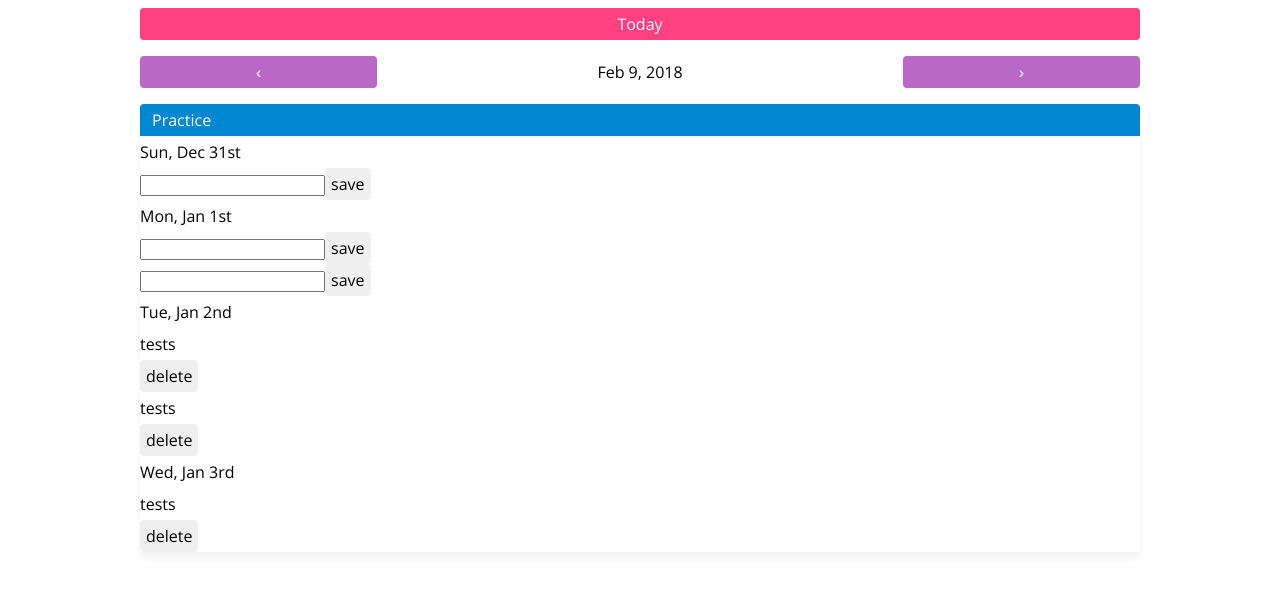
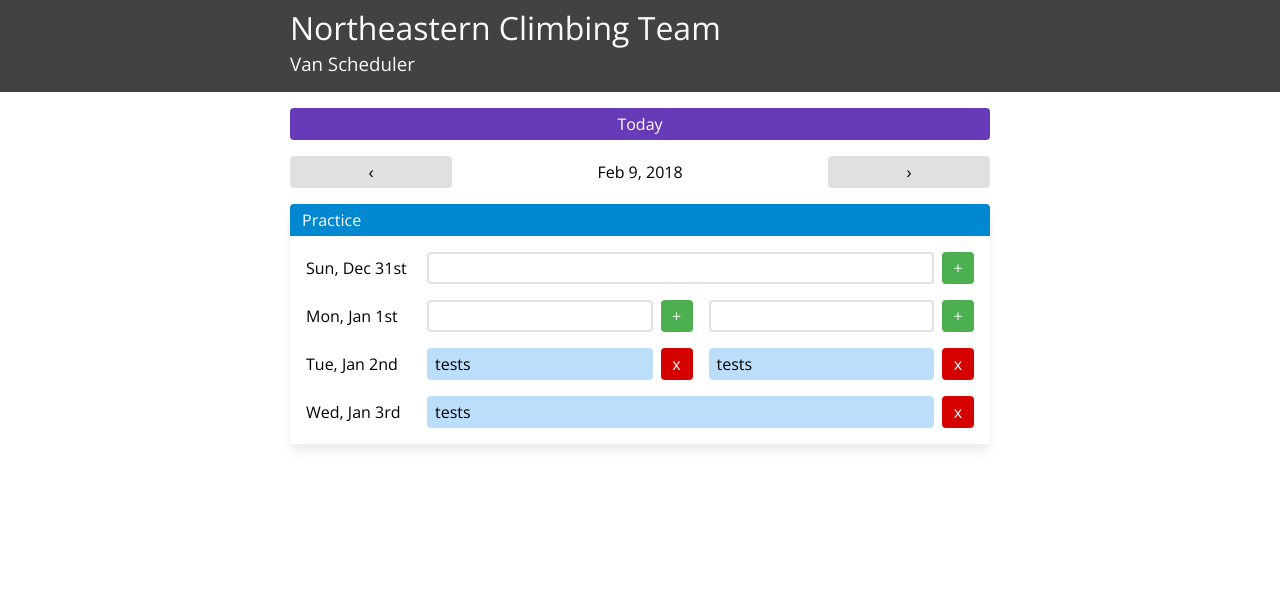
Before and after one commit to alexcrist/van-drivers-react-redux, a React app: page / in a window 1280 px wide. Shown: the top 590 px of the page. Built offline with nearby package versions, Linux system fonts and the light colour scheme.

Commit message:
Beautify, responsify

```diff
--- a/src/css/App.css
+++ b/src/css/App.css
@@ -1,4 +1,36 @@
 .App {
-  max-width: 1000px;
   margin: auto;
 }
+
+.App-header {
+  padding: 12px 0;
+  background-color: #424242;
+  margin-bottom: 16px;
+}
+
+.App-title {
+  color: #f9f9f9;
+  font-weight: 300;
+  margin-bottom: 4px;
+}
+
+.App-subtitle {
+  color: #f9f9f9;
+  font-weight: 400;
+}
+
+.App-title,
+.App-subtitle,
+.App-content {
+  max-width: 700px;
+  margin-left: auto;
+  margin-right: auto;
+}
+
+@media only screen and (max-width: 732px) {
+  .App-title,
+  .App-subtitle,
+  .App-content {
+    max-width: calc(100% - 32px);
+  }
+}
--- a/src/css/components/Datepicker/Datepicker.css
+++ b/src/css/components/Datepicker/Datepicker.css
@@ -7,8 +7,7 @@
 .Datepicker-right {
   flex-grow: 1;
   position: relative;
-  background-color: #BA68C8;
-  color: #FFF;
+  background-color: #E0E0E0;
 }
 
 .Datepicker-date {
--- a/src/css/components/Practice/Practice.css
+++ b/src/css/components/Practice/Practice.css
@@ -1,7 +1,7 @@
 .Practice {
   width: 100%;
   border-radius: 4px;
-  box-shadow: 0 10px 10px rgba(0,0,0,0.01), 0 6px 6px rgba(0,0,0,0.04);}
+  box-shadow: 0 10px 16px rgba(0, 0, 0, 0.04), 0 6px 6px rgba(0, 0, 0, 0.04);}
 
 .Practice-header {
   background-color: #0288D1;
@@ -9,3 +9,7 @@
   color: #FFF;
   padding: 0 12px;
 }
+
+.Practice-content {
+  padding: 16px;
+}
--- a/src/css/components/Practice/PracticeRow.css
+++ b/src/css/components/Practice/PracticeRow.css
@@ -0,0 +1,88 @@
+.PracticeRow {
+  display: flex;
+}
+
+.PracticeRow:not(:last-child) {
+  margin-bottom: 16px;
+}
+
+.PracticeRow-date {
+  width: 105px;
+  margin-right: 16px;
+  border-radius: 4px;
+}
+
+.PracticeRow-items {
+  display: flex;
+  flex-grow: 1;
+}
+
+.PracticeRow-item {
+  flex-grow: 1;
+  display: flex;
+}
+
+.PracticeRow-item:not(:first-child) {
+  margin-left: 8px;
+}
+
+.PracticeRow-item:not(:last-child) {
+  margin-right: 8px;
+}
+
+.PracticeRow-value {
+  padding: 0 8px;
+  background-color: #BBDEFB;
+  border-radius: 4px;
+  margin-right: 8px;
+  flex-grow: 1;
+}
+
+.PracticeRow-form {
+  display: flex;
+  flex-grow: 1;
+}
+
+.PracticeRow-input {
+  flex-grow: 1;
+  margin-right: 8px;
+}
+
+.PracticeRow-save {
+  width: 32px;
+  background-color: #4CAF50;
+  color: #FFF;
+}
+
+.PracticeRow-delete {
+  width: 32px;
+  background-color: #D50000;
+  color: #FFF;
+}
+
+@media only screen and (max-width: 600px) {
+  .PracticeRow {
+    flex-direction: column;
+  }
+
+  .PracticeRow:not(:last-child) {
+    padding-bottom: 8px;
+    margin-bottom: 16px;
+    border-bottom: 1px solid #E0E0E0;
+  }
+
+  .PracticeRow-items {
+    flex-direction: column;
+  }
+
+  .PracticeRow-item,
+  .PracticeRow-item:not(:first-child),
+  .PracticeRow-item:not(:last-child) {
+    margin: 0 0 8px;
+  }
+
+  .PracticeRow-date {
+    line-height: 16px;
+    margin-bottom: 16px;
+  }
+}
--- a/src/css/components/Today/Today.css
+++ b/src/css/components/Today/Today.css
@@ -1,6 +1,6 @@
 .Today {
   width: 100%;
   margin-bottom: 16px;
-  background-color: #FF4081;
+  background-color: #673AB7;
   color: #FFF;
 }
--- a/src/css/index.css
+++ b/src/css/index.css
@@ -1,10 +1,19 @@
 body {
   font-family: 'Open Sans', sans-serif;
   font-size: 16px;
+  margin: 0;
 }
 
 div {
   line-height: 32px;
+}
+
+h1,
+h2,
+h3,
+h4,
+h5 {
+  margin: 0;
 }
 
 button {
@@ -45,3 +54,26 @@ button:active::after {
 button:focus {
   outline: 0;
 }
+
+input {
+  font-family: 'Open Sans', sans-serif;
+  border-radius: 4px;
+  border: 2px solid #E0E0E0;
+  padding: 0 8px;
+  transition: all 0.5s ease;
+}
+
+input:focus {
+  outline: 0;
+  box-shadow: 0 3px 8px rgba(0, 0, 0, 0.1);
+}
+
+input::placeholder {
+  opacity: 0;
+  transition: all 0.5s ease;
+  color: #BDBDBD;
+}
+
+input:focus::placeholder {
+  opacity: 1;
+}
--- a/src/js/App.js
+++ b/src/js/App.js
@@ -11,12 +11,18 @@ class App extends Component {
   render() {
     return (
       <div className='App'>
+        <div className='App-header'>
+          <h1 className='App-title'>Northeastern Climbing Team</h1>
+          <h3 className='App-subtitle'>Van Scheduler</h3>
+        </div>
+        <div className='App-content'>
           <Today changeSelectedDate={changeSelectedDate} />
           <Datepicker changeSelectedDate={changeSelectedDate} />
           <Practice
             practiceDrivers={this.props.practiceDrivers}
             createDriver={this.props.createDriver}
             deleteDriver={this.props.deleteDriver} />
+        </div>
       </div>
     );
   }
--- a/src/js/components/Practice/Practice.js
+++ b/src/js/components/Practice/Practice.js
@@ -49,7 +49,7 @@ export default ({ practiceDrivers, createDriver, deleteDriver }) => {
       <div className='Practice-header'>
         <div>Practice</div>
       </div>
-      <div>
+      <div className='Practice-content'>
         {rows}
       </div>
     </div>
--- a/src/js/components/Practice/PracticeRow.js
+++ b/src/js/components/Practice/PracticeRow.js
@@ -28,18 +28,20 @@ export default ({ date, drivers, numDrivers }) =>  {
     const driver = drivers[index];
     if (driver) {
       items.push(
-      <div>
-        <div>tests</div>
-        <button>delete</button>
+      <div className='PracticeRow-item'>
+        <div className='PracticeRow-value'>tests</div>
+        <button className='PracticeRow-delete'>x</button>
       </div>
     );
     } else {
 
       items.push(
-        <div>
-          <form>
-            <input />
-            <button>save</button>
+        <div className='PracticeRow-item'>
+          <form className='PracticeRow-form'>
+            <input
+              className='PracticeRow-input'
+              placeholder={getHintText()} />
+            <button className='PracticeRow-save'>+</button>
           </form>
         </div>
       );
@@ -50,8 +52,10 @@ export default ({ date, drivers, numDrivers }) =>  {
 
   return (
     <div className='PracticeRow'>
-      <div>{formattedDate}</div>
-      {items}
+      <div className='PracticeRow-date'>{formattedDate}</div>
+      <div className='PracticeRow-items'>
+        {items}
+      </div>
     </div>
   );
 };
```
Lines whose indentation alone changed are shown as unchanged.
